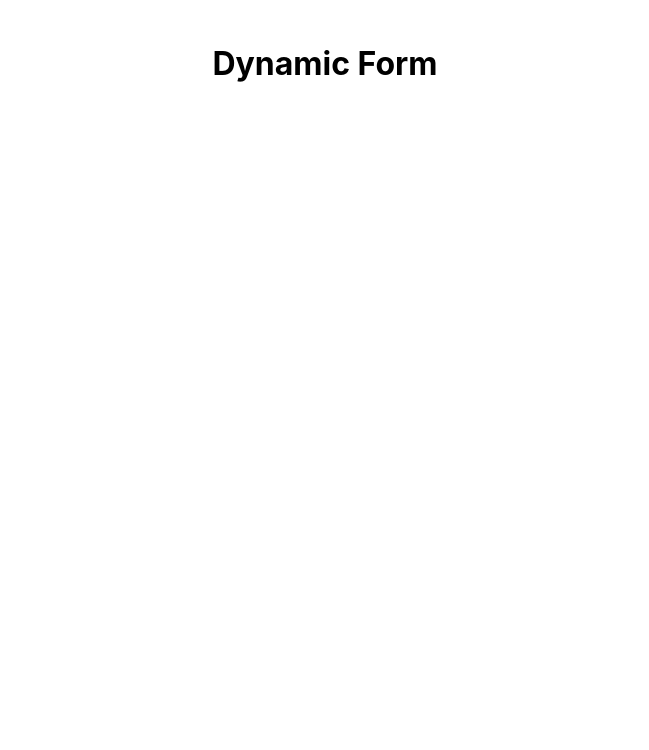
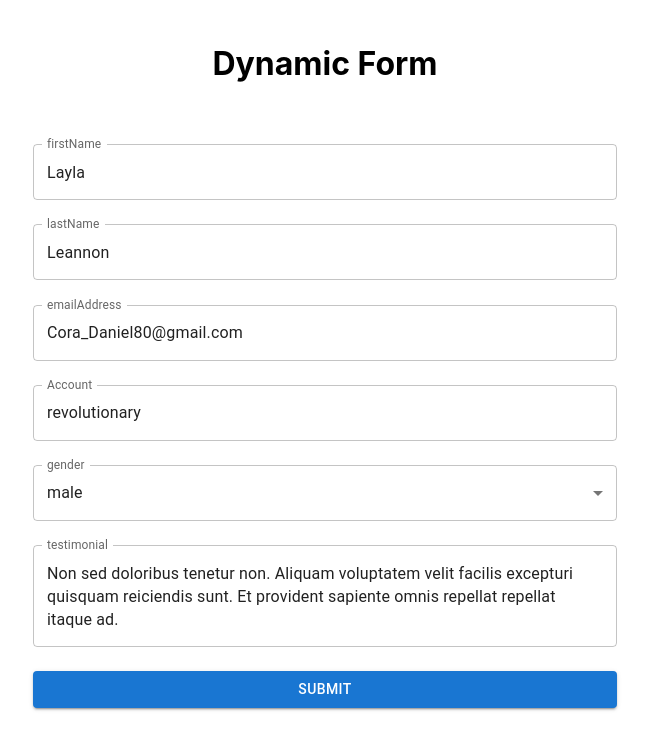
Before and after one commit to Uzama/dynamic-form, a Next.js app: page / in a window 1280 px wide. Shown: the top 750 px of the page, without its empty margins (315-964 px from the left). Built offline with nearby package versions, Linux system fonts and the light colour scheme.

Commit message:
defined dynamic fields

```diff
--- a/package.json
+++ b/package.json
@@ -9,6 +9,9 @@
     "lint": "next lint"
   },
   "dependencies": {
+    "@emotion/react": "^11.9.3",
+    "@emotion/styled": "^11.9.3",
+    "@mui/material": "^5.8.6",
     "next": "12.2.0",
     "react": "18.2.0",
     "react-dom": "18.2.0"
--- /dev/null
+++ b/src/components/Fields.tsx
@@ -0,0 +1,99 @@
+import {
+  TextField,
+  FormControl,
+  InputLabel,
+  Select,
+  MenuItem,
+  SelectChangeEvent,
+} from "@mui/material";
+import React, { Dispatch, SetStateAction, ChangeEvent } from "react";
+import { Data } from "../types/FetchData";
+
+interface Props {
+  data: Data;
+  state: Data[];
+  setState: Dispatch<SetStateAction<Data[]>>;
+}
+
+export const Text: React.FC<Props> = ({ data, state, setState }) => {
+  const handleOnChange = (
+    e: ChangeEvent<HTMLInputElement | HTMLTextAreaElement>
+  ) => {
+    setState(
+      state.map((ele) =>
+        ele.fieldName === data.fieldName
+          ? { ...ele, value: e.target.value }
+          : ele
+      )
+    );
+  };
+
+  return (
+    <TextField
+      value={data.value}
+      id={data.fieldName}
+      label={data.fieldName}
+      variant="outlined"
+      type={data.type}
+      onChange={(e) => handleOnChange(e)}
+    />
+  );
+};
+
+export const Multiline: React.FC<Props> = ({ data, state, setState }) => {
+  const handleOnChange = (
+    e: ChangeEvent<HTMLInputElement | HTMLTextAreaElement>
+  ) => {
+    setState(
+      state.map((ele) =>
+        ele.fieldName === data.fieldName
+          ? { ...ele, value: e.target.value }
+          : ele
+      )
+    );
+  };
+
+  return (
+    <TextField
+      value={data.value}
+      id={data.fieldName}
+      label={data.fieldName}
+      variant="outlined"
+      multiline
+      onChange={(e) => handleOnChange(e)}
+    />
+  );
+};
+
+export const Selects: React.FC<Props> = ({ data, state, setState }) => {
+  const handleOnChange = (e: SelectChangeEvent<string | number>) => {
+    setState(
+      state.map((ele) =>
+        ele.fieldName === data.fieldName
+          ? { ...ele, value: e.target.value }
+          : ele
+      )
+    );
+  };
+
+  return (
+    <FormControl fullWidth>
+      <InputLabel id={data.fieldName}>{data.fieldName}</InputLabel>
+      <Select
+        labelId={data.fieldName}
+        id={data.fieldName}
+        value={data.value}
+        label={data.fieldName}
+        onChange={(e) => handleOnChange(e)}
+      >
+        {data.options?.map((option) => {
+          return (
+            <MenuItem key={option} value={option}>
+              {option}
+            </MenuItem>
+          );
+        })}
+      </Select>
+    </FormControl>
+  );
+};
--- a/src/pages/index.tsx
+++ b/src/pages/index.tsx
@@ -1,8 +1,51 @@
+import { Button } from "@mui/material";
+import React, { useState } from "react";
 import type { NextPage } from "next";
 import Head from "next/head";
+import { Multiline, Selects, Text } from "../components/Fields";
 import styles from "../styles/Home.module.css";
+import { Data, FieldTypes } from "../types/FetchData";
 
 const Home: NextPage = () => {
+  const [state, setState] = useState<Data[]>([
+    {
+      fieldName: "firstName",
+      type: "text",
+      value: "Layla",
+    },
+    {
+      fieldName: "lastName",
+      type: "text",
+      value: "Leannon",
+    },
+    {
+      fieldName: "emailAddress",
+      type: "email",
+      value: "Cora_Daniel80@gmail.com",
+    },
+    {
+      fieldName: "Account",
+      type: "text",
+      value: "revolutionary",
+    },
+    {
+      fieldName: "gender",
+      type: "select",
+      value: "male",
+      options: ["male", "female", "other"],
+    },
+    {
+      fieldName: "testimonial",
+      type: "multiline",
+      value:
+        "Non sed doloribus tenetur non. Aliquam voluptatem velit facilis excepturi quisquam reiciendis sunt. Et provident sapiente omnis repellat repellat itaque ad.",
+    },
+  ]);
+
+  const handleSubmit = (e: React.FormEvent) => {
+    e.preventDefault();
+  };
+
   return (
     <div className={styles.container}>
       <Head>
@@ -11,6 +54,48 @@ const Home: NextPage = () => {
 
       <main className={styles.main}>
         <h2 className={styles.title}>Dynamic Form</h2>
+        <form className={styles.form} onSubmit={(e) => handleSubmit(e)}>
+          {state.map((data) => {
+            switch (data.type) {
+              case FieldTypes.TEXT:
+              case FieldTypes.EMAIL:
+              case FieldTypes.NUMBER: {
+                return (
+                  <Text
+                    key={data.fieldName}
+                    data={data}
+                    state={state}
+                    setState={setState}
+                  />
+                );
+              }
+              case FieldTypes.MULTILINE: {
+                return (
+                  <Multiline
+                    key={data.fieldName}
+                    data={data}
+                    state={state}
+                    setState={setState}
+                  />
+                );
+              }
+              case FieldTypes.SELECT: {
+                return (
+                  <Selects
+                    key={data.fieldName}
+                    data={data}
+                    state={state}
+                    setState={setState}
+                  />
+                );
+              }
+            }
+          })}
+
+          <Button className={styles.button} type="submit" variant="contained">
+            Submit
+          </Button>
+        </form>
       </main>
     </div>
   );
--- a/src/styles/Home.module.css
+++ b/src/styles/Home.module.css
@@ -18,3 +18,36 @@
   font-size: 2rem;
   text-align: center;
 }
+
+.form {
+  margin-top: 20px;
+  padding: 20px;
+  width: 50%;
+  flex: 1;
+  display: flex;
+  flex-direction: column;
+  justify-content: space-evenly;
+}
+
+.button {
+  background-color: indigo;
+}
+.button:hover {
+  background-color: rgb(103, 1, 177);
+}
+.button:active {
+  background-color: rgb(103, 1, 177);
+  transform: scale(0.9);
+  transition: 0.5s;
+}
+
+@media (max-width: 700px) {
+  .form {
+    width: 100%;
+    /* padding: 10px; */
+    /* flex: 1; */
+    /* display: flex;
+    flex-direction: column;
+    justify-content: space-evenly; */
+  }
+}
--- a/src/types/FetchData.ts
+++ b/src/types/FetchData.ts
@@ -9,7 +9,7 @@ export enum FieldTypes {
 export interface Data {
   fieldName: string;
   type: string;
-  value: string | number;
+  value: string | number | undefined;
   options?: string[] | number[];
 }
 
```
Also changed, not shown: 1 other file (tests, documents, lock files or other folders).
